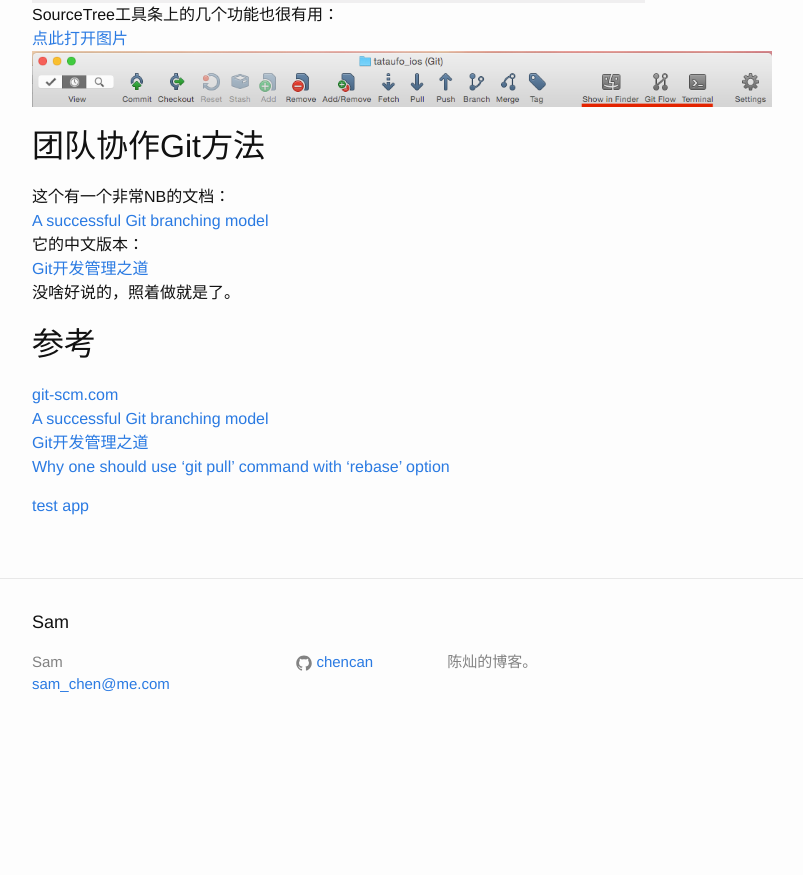
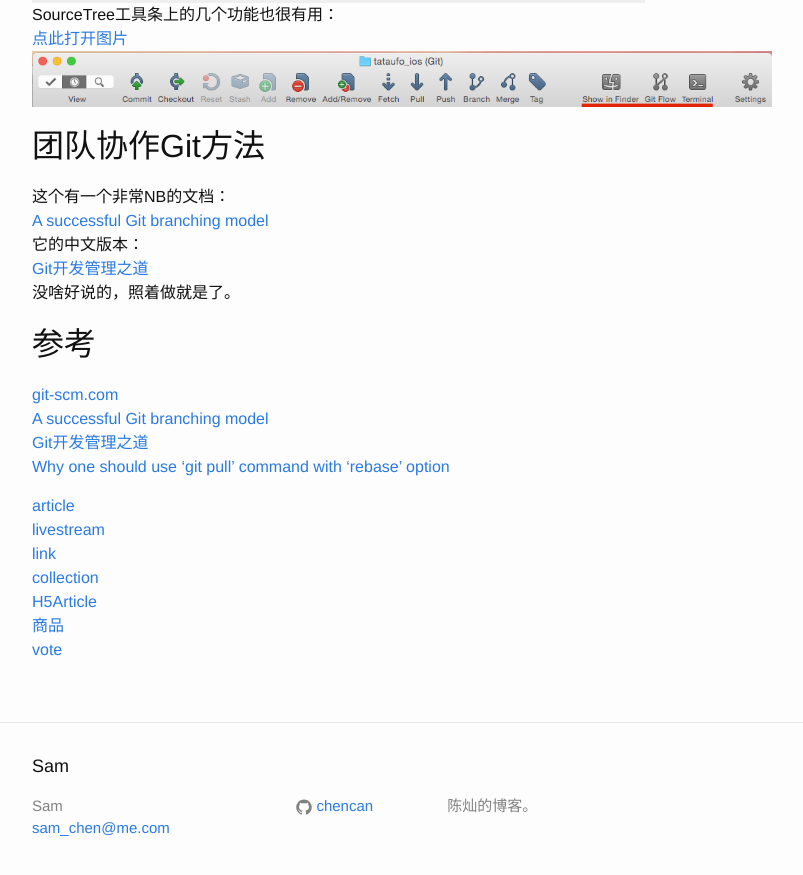
Before and after one commit to chencan/chencan.github.com, a Jekyll site: the page built from _posts/2015-01-19-git.md, in a window 1280 px wide and 900 px high, scrolled down 10212 px. Shown: the top 875 px of the window, without its empty margins (238-1041 px from the left). Built offline with Jekyll 4.4.1, drawn with Linux system fonts in a browser that asks for light colours; before the commit the page ends 10968 px from its top, so only the background shows below that.

Commit message:
Update 2015-01-19-git.md

```diff
--- a/_posts/2015-01-19-git.md
+++ b/_posts/2015-01-19-git.md
@@ -458,4 +458,11 @@ $ git commit --amend
 [Git开发管理之道](http://www.uml.org.cn/pzgl/201301065.asp)
 [Why one should use ‘git pull’ command with ‘rebase’ option](http://code4reference.com/2013/06/why-one-should-use-git-pull-command-with-rebase-option/)
 
-[test app](http://app-dev.nextev.com/content/100700?source=wechatfriend&user_id=(null)&from=singlemessage&isappinstalled=1)
+
+[article](http://app-test.nextev.com/content/101100)
+[livestream](http://app-test.nextev.com/content/101099)
+[link](http://app-test.nextev.com/content/101095)
+[collection](http://app-test.nextev.com/content/101015)
+[H5Article](http://app-test.nextev.com/content/101098)
+[商品](http://app-test.nextev.com/mall/item/24?source=wechatfriend&user_id=(null)&from=singlemessage&isappinstalled=1)
+[vote](http://app-test.nextev.com/content/100788?source=wechatfriend&user_id=(null)&from=singlemessage&isappinstalled=1)
```
